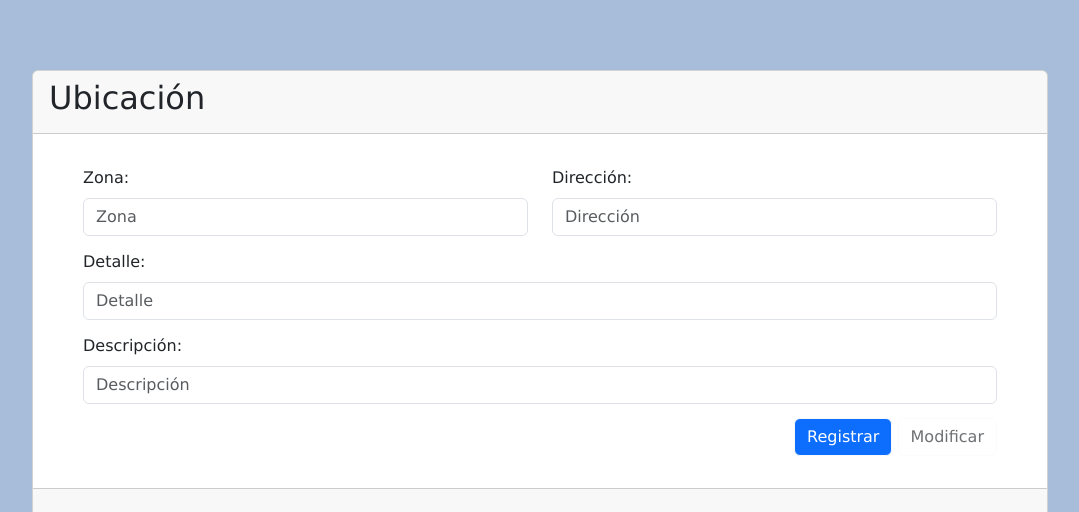
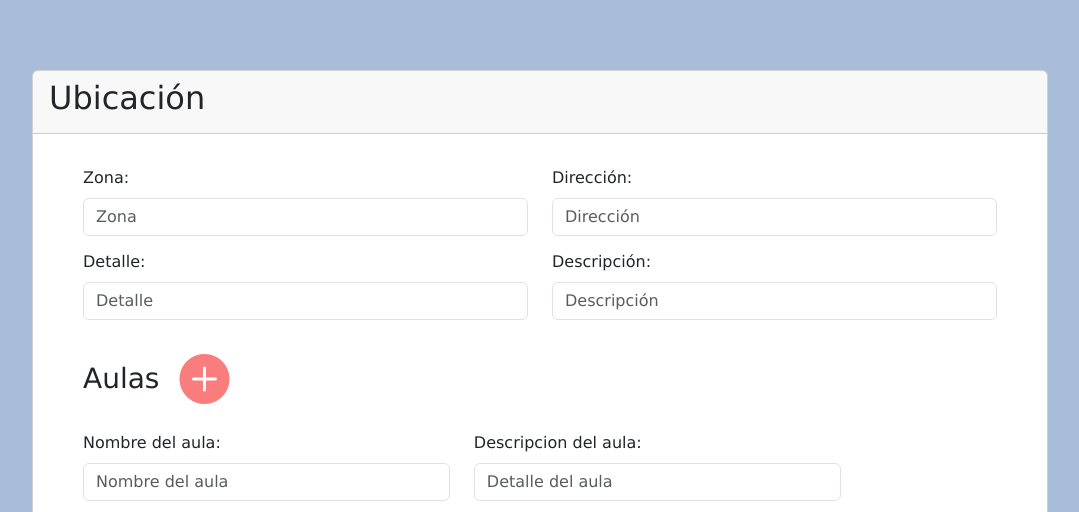
Before and after one commit to AyrtonGuevara/Instituto-C, a CodeIgniter 4 app: the page made by app/Views/ubicacion/V_ubicacion.php in a window 1280 px wide. Shown: the part 64-576 px from the top of the page, without its empty margins (100-1179 px from the left). Run offline with PHP 8.4 and a stand-in for CodeIgniter, Linux system fonts and the light colour scheme; the template is opened without the code that fills it, so the values that code supplies are empty; some libraries are stand-ins or nearby versions.

Commit message:
Modificando el modulo de ubicaciones, fucionando con aulas y empleando funciones de la base de datos. Y otros ajustes de estilo menores

```diff
--- a/app/Controllers/Login/C_login.php
+++ b/app/Controllers/Login/C_login.php
@@ -35,6 +35,7 @@
 					$datasession=[
 						'login'=>true,
 						'usuario'=>$resp2->usuario,
+						'id_usuario'=>$resp2->id_usuario,
 						'nivel'=>$resp2->nivel
 					];
 					$this->session->set($datasession);
--- a/app/Models/Login/M_login.php
+++ b/app/Models/Login/M_login.php
@@ -16,6 +16,7 @@
 		public function iniciar_sesion($usuario){
 			$respuesta=$this->db->query("
 				SELECT concat(rp.nom_persona,' ',rp.ap_pat_persona,' ',rp.ap_mat_persona) as usuario,
+				ru.usuario as id_usuario,
 				(SELECT rc.detalle FROM ral_categoria rc WHERE ru.nivel=rc.id_categoria)as nivel
 				FROM ral_usuario ru, ral_persona rp
 				WHERE ru.estado='activo'
--- a/app/Views/ubicacion/V_ubicacion.php
+++ b/app/Views/ubicacion/V_ubicacion.php
@@ -25,14 +25,29 @@
 						<label for="direccion" class="form-label">Direcci&oacute;n:</label>
 						<input type="text" class="form-control" name="direccion" id="direccion" placeholder="Direcci&oacute;n" required/>
 					</div>
-					<div class="col-sm-12 form-item">
+					<div class="col-sm-6 form-item">
 						<label for="detalle" class="form-label">Detalle:</label>
 						<input type="text" class="form-control" name="detalle" id="detalle" placeholder="Detalle">
 					</div>
-					<div class="col-sm-12 form-item">
+					<div class="col-sm-6 form-item">
 						<label for="descripcion" class="form-label">Descripci&oacute;n:</label>
 						<input type="text" class="form-control" name="descripcion" id="descripcion" placeholder="Descripci&oacute;n">
 					</div class="btn-form">
+					<div class="col-sm-12">
+						<h3 class="second_form_title">Aulas</h3>
+						<div class="btn btn-form-plus" onclick="aula_mas_uno()" name="horauno" id="horauno"><i class="bi bi-plus-circle-fill"></i></div>
+					</div>
+					<div class="col-sm-5 form-item">
+						<label for="nombre_aula0" class="form-label">Nombre del aula:</label>
+						<input type="text" class="form-control" name="nombre_aula[]" id="nombre_aula0" placeholder="Nombre del aula">
+					</div>
+					<div class="col-sm-5 form-item">
+						<label for="detalle_aula0" class="form-label">Descripcion del aula:</label>
+						<input type="text" class="form-control" name="detalle_aula[]" id="detale_aula0" placeholder="Detalle del aula">
+					</div>
+					<div id="nuevas_aulas0">
+
+					</div>
 				</div>
 				<div class="btn-form form-item">
 					<input type="submit" class="btn btn-primary border-light" name="Registrar" value="Registrar" id="Registrar">
@@ -75,11 +90,14 @@
 	</div>
 </div>
 <script>
+	var contador_aulas=0;
 	document.addEventListener("DOMContentLoaded",function(){
+		console.log("pasa");
 		<?php
 			if(session()->getFlashData('exito')){
 				//exito
 				?>
+				console.log("pasa2");
 				Swal.fire({
 					title:'Se registro con éxito',
 					icon:'success',
@@ -88,11 +106,14 @@
 				})
 				<?php
 			}else if(session()->getFlashData('fracaso')){
+				$mensaje=session()->getFlashData('fracaso');
 				?>
+				console.log("pasa3");
 				//fracaso
 				Swal.fire({
 					title:'Error en el registro',
-					icon:'Error',
+					text:'<?php echo $mensaje?>',
+					icon:'error',
 					confirmButtonColor:'#111111',
 					confirmButtonText:'Aceptar'
 				})
@@ -188,6 +209,29 @@
 			}
 		});
 	}
+	function aula_mas_uno(){
+		contador_aulas++;
+		div_nueva_aula=document.getElementById("nuevas_aulas"+(contador_aulas-1));
+		div_nueva_aula.innerHTML += "<div class='row'>"+
+					"<div class='col-sm-5 form-item'>"+
+						"<label for='nombre_aula"+contador_aulas+"' class='form-label'>Nombre del aula:</label>"+
+						"<input type='text' class='form-control' name='nombre_aula[]' id='nombre_aula"+contador_aulas+"' placeholder='Nombre del aula'>"+
+					"</div>"+
+					"<div class='col-sm-5 form-item'>"+
+						"<label for='detalle_aula"+contador_aulas+"' class='form-label'>Descripcion del aula:</label>"+
+						"<input type='text' class='form-control' name='detalle_aula[]' id='detalle_aula"+contador_aulas+"' placeholder='Detalle aula'>"+
+					"</div>"+
+					"<div class='col-sm-2'>"+
+						"<div class='btn btn-form-trash' onclick='aula_menos_uno("+contador_aulas+")' name='aula_menos_uno' id='aula_menos_uno'><i class='bi bi-trash-fill' title='Eliminar'></i></div>"+
+					"</div>"+
+				"</div>"+
+			"<div id='nuevas_aulas"+contador_aulas+"'></div>";
+	}
+	function aula_menos_uno(id){
+		div_menos=document.getElementById("nuevas_aulas"+(id-1));
+		div_menos.innerHTML="";
+		contador_aulas=(id-1);
+	}
 </script>
 
 <?php
--- a/public/css/style.css
+++ b/public/css/style.css
@@ -110,6 +110,11 @@ Ayrton Jhonny Guevara Montaño
 
 
 		/*elementos del formulario*/
+		.second_form_title{
+			display: inline-block;
+			padding-top: 35px;
+
+		}
 		#card-forms{
 			padding: 25px 50px;
 		}
@@ -124,8 +129,8 @@ Ayrton Jhonny Guevara Montaño
 			padding: 0px;
 			transition: transform 1s; /* Transición de rotación */
 		}
-		.btn-form-plus{
-			padding: 15px 0px;
+		.btn-form-trash{
+			padding: 15px 10px;
 		}
 		.btn-form-plus i{
 			font-size: 50px;
@@ -133,7 +138,7 @@ Ayrton Jhonny Guevara Montaño
 		}
 
 		.btn-form-trash i{
-		 	font-size: 40px;
+		 	font-size: 50px;
 			color: rgb(250, 125, 125); /* Color rojo */
 		}
 
```
Also changed, not shown: app/Controllers/Clases/C_horarios.php (+13 -4 lines), app/Controllers/Ubicacion/C_ubicacion.php (+15 -7 lines), app/Models/Clases/M_horarios.php (+10 -0 lines), app/Models/ubicacion/M_ubicacion.php (+4 -3 lines), app/Views/Clases/V_horarios.php (+18 -11 lines).
